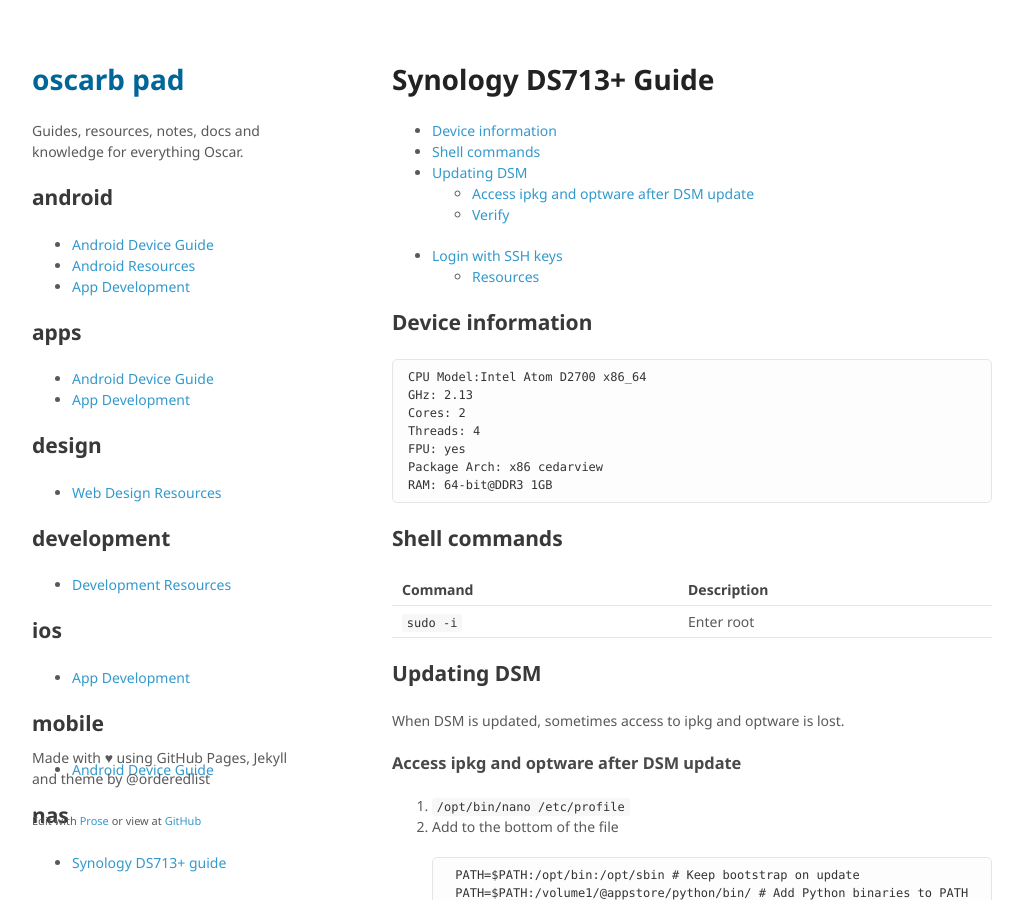
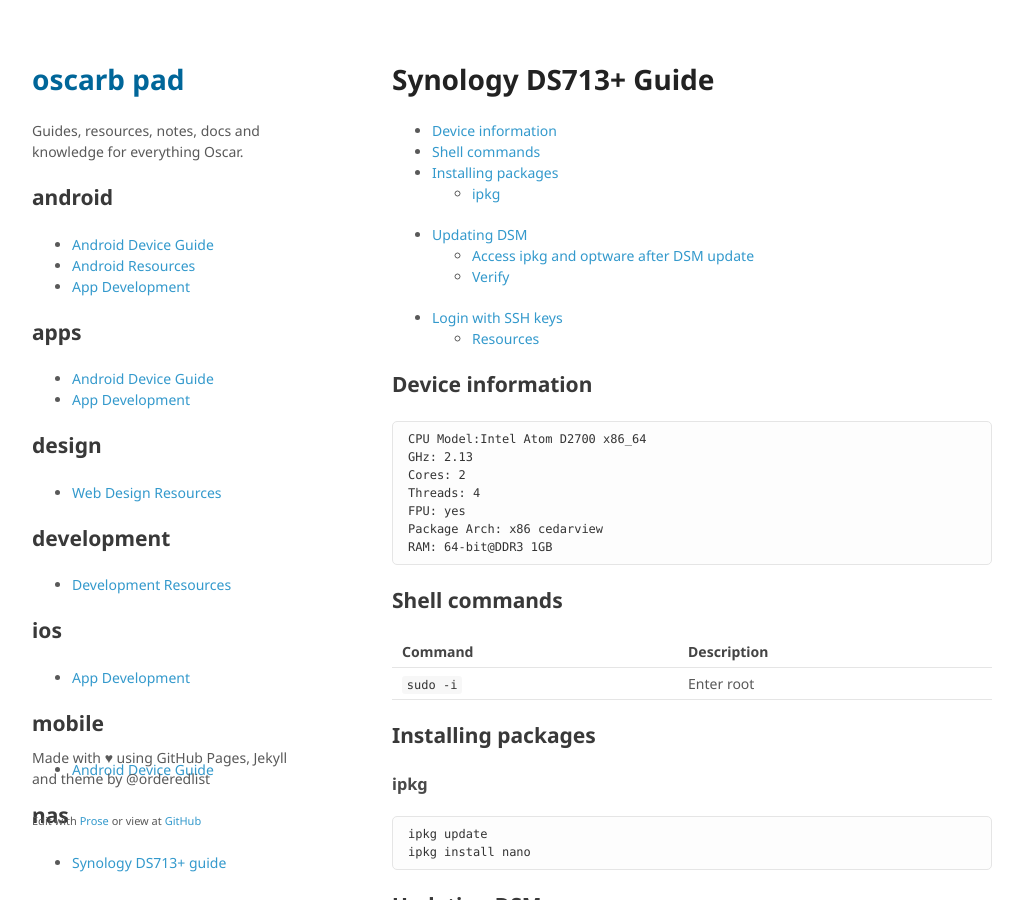
Before and after one commit to oscarb/pad, a Jekyll site: the page built from _docs/ds713.md, in a window 1280 px wide and 900 px high. Shown: the whole window, without its empty margins (128-1151 px from the left). Built offline with Jekyll 4.4.1, drawn with Linux system fonts in a browser that asks for light colours.

Commit message:
Updated ds713.md

```diff
--- a/_docs/ds713.md
+++ b/_docs/ds713.md
@@ -25,6 +25,14 @@ published: true
 Command | Description
 --------|------------
 `sudo -i` | Enter root
+
+
+## Installing packages
+
+### ipkg
+
+	ipkg update
+    ipkg install nano
 
 
 ## Updating DSM
```
